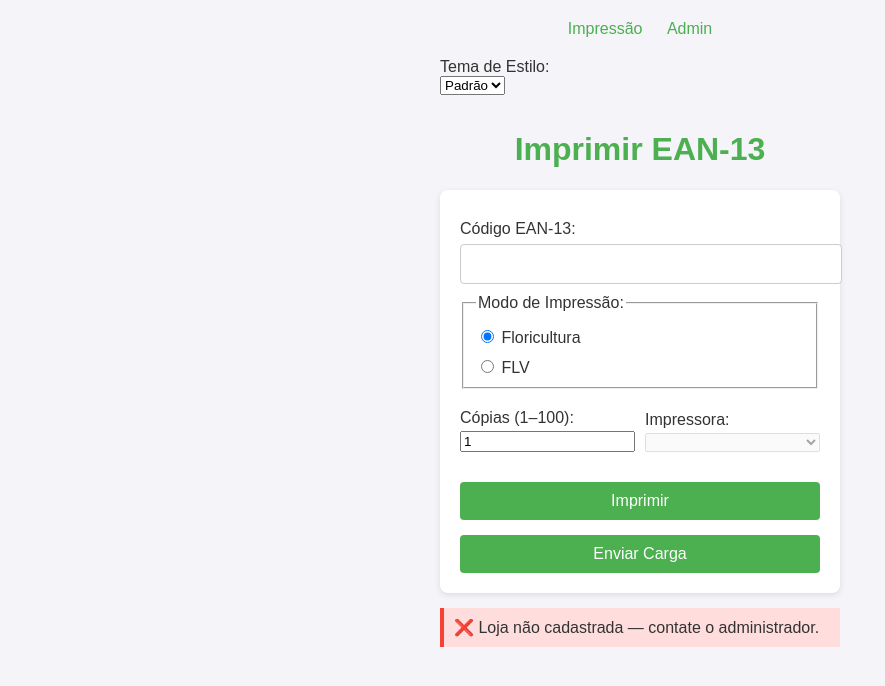
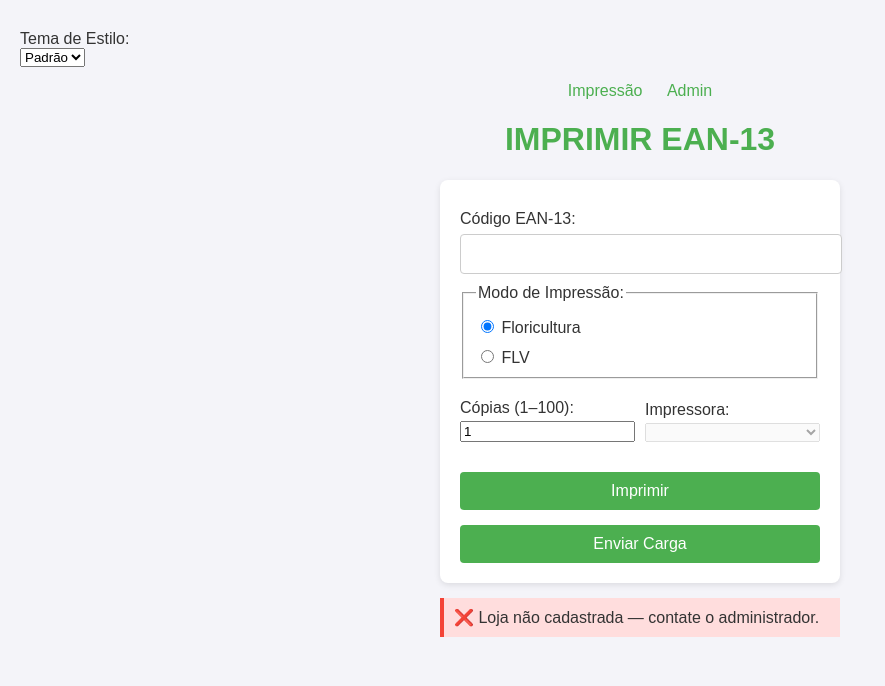
Before and after one commit to Deyvidhalaten/ImpressoraZQ230, a Flask app: page / in a window 1280 px wide. Shown: the top 686 px of the page, without its empty margins (0-885 px from the left). Run offline with Flask 3, Linux system fonts and the light colour scheme; parts of the project's set-up code (start-up, migrations or seed data) failed here and were passed over.

Commit message:
Update index.html

```diff
--- a/templates/index.html
+++ b/templates/index.html
@@ -13,25 +13,25 @@
 </head>
 
 <body data-printers='{{ printers | tojson | safe }}'>
-  <div class="container">
-    <div class="nav">
-      <a href="{{ url_for('index') }}">Impressão</a>
-      {% if session.get('logged_in') %}
-        <a href="{{ url_for('settings') }}">Configurar Impressora</a>
-        <a href="{{ url_for('logout') }}">Logout</a>
-      {% else %}
-        <a href="{{ url_for('login', next=url_for('settings')) }}">Admin</a>
-      {% endif %}
-    </div>
-
-     <!-- Seletor de Layout -->
+   <!-- Seletor de Layout -->
     <label for="tema">Tema de Estilo:</label>
     <select id="tema" style="margin-bottom: 15px;">
       <option value="padrao">Padrão</option>
       <option value="bistek">Bistek</option>
     </select>
 
-    <h1>Imprimir EAN-13</h1>
+  <div class="container">
+    <div class="nav">
+      <a class="link1" href="{{ url_for('index') }}" >Impressão</a>
+      {% if session.get('logged_in') %}
+        <a class="link2" href="{{ url_for('settings') }}">Configurar Impressora</a>
+        <a class="link3" href="{{ url_for('logout') }}">Logout</a>
+      {% else %}
+        <a class="link4" href="{{ url_for('login', next=url_for('settings')) }}">Admin</a>
+      {% endif %}
+    </div>
+
+    <h1 class="texto1">IMPRIMIR EAN-13</h1>
     <form method="POST" action="{{ url_for('index') }}">
       <label for="codigo">Código EAN-13:</label>
       <input type="text" id="codigo" name="codigo" required autocomplete="off">
@@ -69,8 +69,8 @@
       </div>
 
       <div style="margin-top:15px;">
-        <button type="submit" name="action" value="print">Imprimir</button>
-        <button type="submit" name="action" value="load" formnovalidate>
+        <button id="imprimir" type="submit" name="action" value="print">Imprimir</button>
+        <button id="carga" type="submit" name="action" value="load" formnovalidate>
           Enviar Carga
         </button>
       </div>
```
